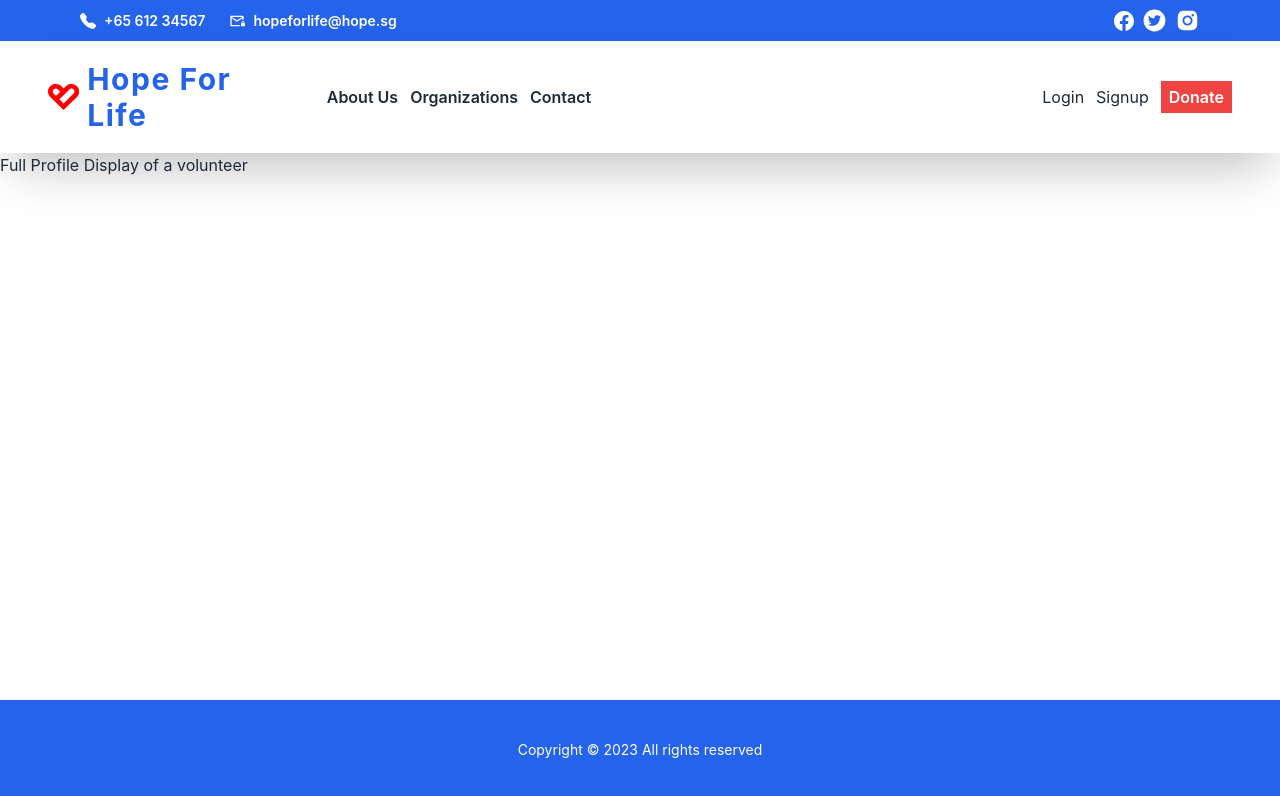
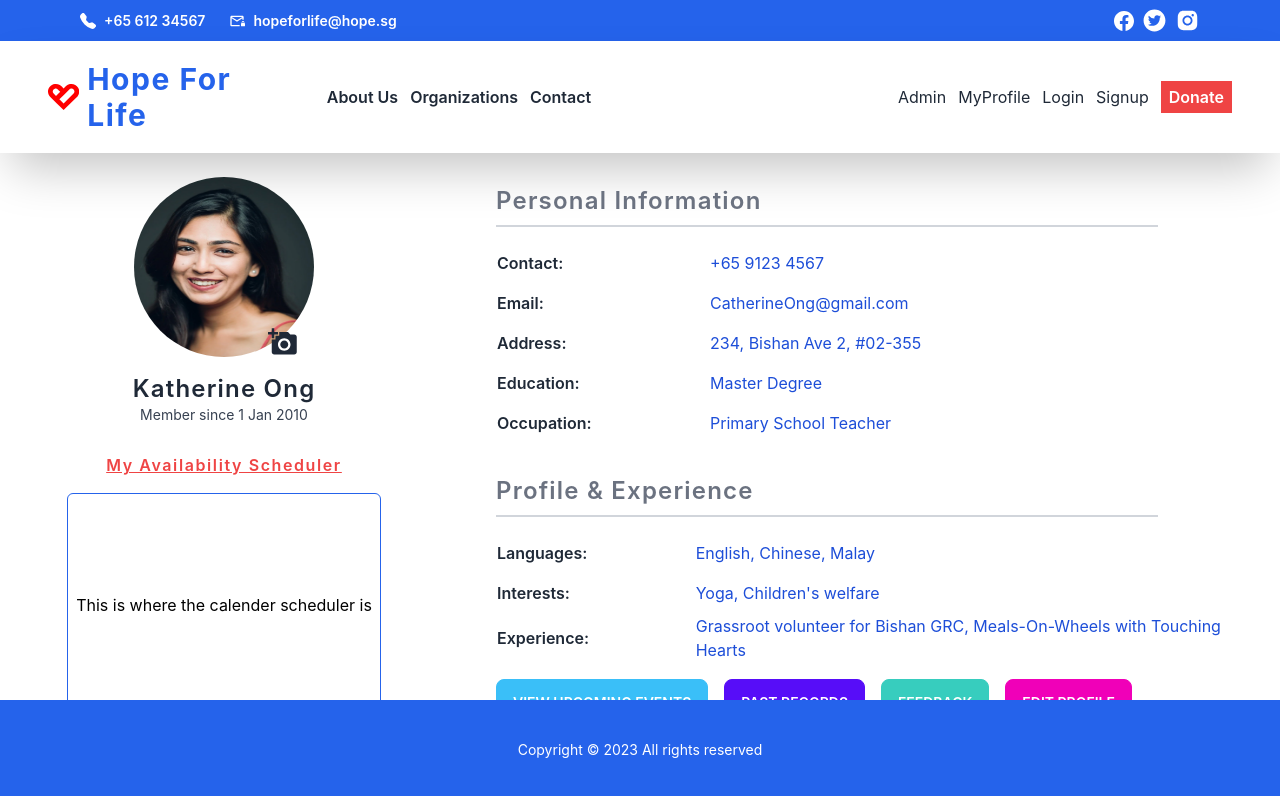
Before and after one commit to acetay/Volunteer_Management_System_Frontend, a React (Create React App) app: page /volunteers/profile/1 in a window 1280 px wide. Shown: the top 796 px of the page. Built offline with nearby package versions, Linux system fonts and the light colour scheme.

Commit message:
completed draft ui for profile page

```diff
--- a/src/Layouts/Navbar.jsx
+++ b/src/Layouts/Navbar.jsx
@@ -57,7 +57,9 @@ function Navbar() {
                 </Link>
               </div>
               <div className="flex justify-center items-center space-x-3">
-                <Link to="/about">Login</Link>
+                <Link to="/admin/signin">Admin</Link>
+                <Link to="/volunteers/profile/1">MyProfile</Link>
+                <Link to="/volunteers/signin">Login</Link>
                 <Link to="/volunteers/signup">Signup</Link>
                 <div className="p-1 px-2 bg-red-500 text-white font-semibold">
                   <Link to="/about">Donate</Link>
--- /dev/null
+++ b/src/Pages/PasswordAndUsername.jsx
@@ -0,0 +1,7 @@
+import React from 'react';
+
+function PasswordAndUsername() {
+  return <div></div>;
+}
+
+export default PasswordAndUsername;
--- a/src/Pages/VolunteerProfileFull.jsx
+++ b/src/Pages/VolunteerProfileFull.jsx
@@ -1,7 +1,104 @@
-import React from 'react';
+import ProfilePhoto1 from '../Assets/Sample_images/profilephoto1.png';
+import { MdAddAPhoto } from 'react-icons/md';
+import { FaAddressBook } from 'react-icons/fa';
 
 function VolunteerProfileFull() {
-  return <div>Full Profile Display of a volunteer</div>;
+  return (
+    <div className="h-full w-[100%] flex">
+      {/* Column 1 */}
+      <div className="h-full w-[35%] flex flex-col justify-center items-center">
+        {/* <h1 className="text-lg font-bold text-blue-800 pt-2">Volunteer</h1> */}
+        <div className="relative">
+          <img
+            className="w-[180px] h-[180px] rounded-full mt-6"
+            src={ProfilePhoto1}
+            alt="profile"
+          />
+          <MdAddAPhoto size={30} className="bottom-0 right-4 absolute" />
+        </div>
+
+        <h1 className="text-2xl font-semibold pt-4 tracking-wider">
+          Katherine Ong
+        </h1>
+        <p className="text-sm text-gray-700">Member since 1 Jan 2010</p>
+        <div className="w-[100%] min-h-full h-[40vh] flex flex-col justify-center items-center">
+          <h2 className="pb-4 tracking-widest font-semibold text-red-500 underline">
+            My Availability Scheduler
+          </h2>
+          <div className="h-[70%] w-[70%] border border-blue-600 flex justify-center items-center text-black rounded-md">
+            This is where the calender scheduler is
+          </div>
+        </div>
+      </div>
+      {/* Column 2 */}
+      <div className="h-full w-[65%] flex flex-col">
+        <div className="pt-8 px-12">
+          <h1 className="text-2xl font-semibold tracking-wider pb-2 text-gray-500">
+            Personal Information
+          </h1>
+          <hr className="border border-gray-300 w-[90%] mb-4" />
+          <table class="table-auto">
+            <tbody>
+              <tr>
+                <td className="w-[50%] py-2 font-semibold">Contact: </td>
+                <td className="text-blue-700">+65 9123 4567</td>
+              </tr>
+              <tr>
+                <td className="w-[50%] py-2 font-semibold">Email: </td>
+                <td className="text-blue-700">CatherineOng@gmail.com</td>
+              </tr>
+              <tr>
+                <td className="w-[50%] py-2 font-semibold">Address: </td>
+                <td className="text-blue-700">234, Bishan Ave 2, #02-355</td>
+              </tr>
+              <tr>
+                <td className="w-[50%] py-2 font-semibold">Education: </td>
+                <td className="text-blue-700">Master Degree</td>
+              </tr>
+              <tr>
+                <td className="w-[50%] py-2 font-semibold">Occupation: </td>
+                <td className="text-blue-700">Primary School Teacher</td>
+              </tr>
+            </tbody>
+          </table>
+        </div>
+        <div className="pt-8 px-12">
+          <h1 className="text-2xl font-semibold tracking-wider pb-2 text-gray-500">
+            Profile & Experience
+          </h1>
+          <hr className="border border-gray-300 w-[90%] mb-4" />
+          <table class="table-auto">
+            <tbody>
+              <tr>
+                <td className="w-[27%] py-2 font-semibold">Languages:</td>
+                <td className="text-blue-700">English, Chinese, Malay</td>
+              </tr>
+              <tr>
+                <td className="w-[27%] py-2 font-semibold">Interests: </td>
+                <td className="text-blue-700">Yoga, Children's welfare</td>
+              </tr>
+              <tr>
+                <td className="w-[27%] py-2 font-semibold">Experience: </td>
+                <td className="text-blue-700">
+                  Grassroot volunteer for Bishan GRC, Meals-On-Wheels with
+                  Touching Hearts
+                </td>
+              </tr>
+            </tbody>
+          </table>
+        </div>
+        {/* Buttons */}
+        <div className="flex pt-4 space-x-4 pl-12">
+          <button className="btn btn-info text-white">
+            View Upcoming Events
+          </button>
+          <button className="btn btn-primary text-white">Past Records</button>
+          <button className="btn btn-accent text-white">Feedback</button>
+          <button className="btn btn-secondary text-white">Edit Profile</button>
+        </div>
+      </div>
+    </div>
+  );
 }
 
 export default VolunteerProfileFull;
```
Also changed, not shown: src/Assets/Sample_images/profilephoto1.png (added).
